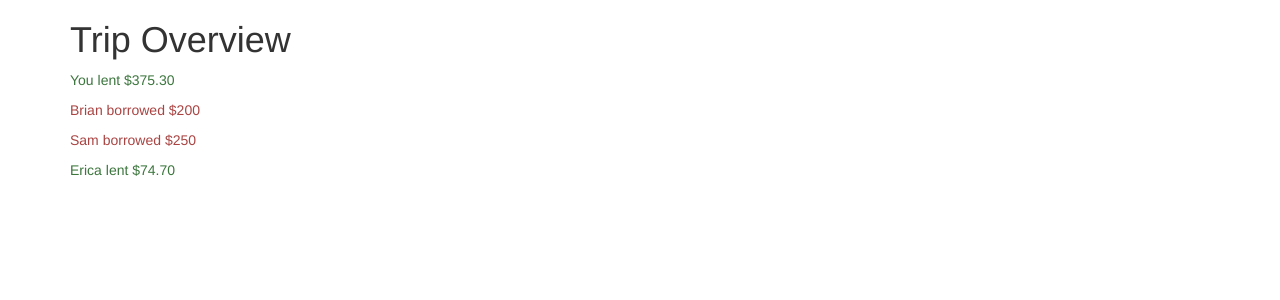
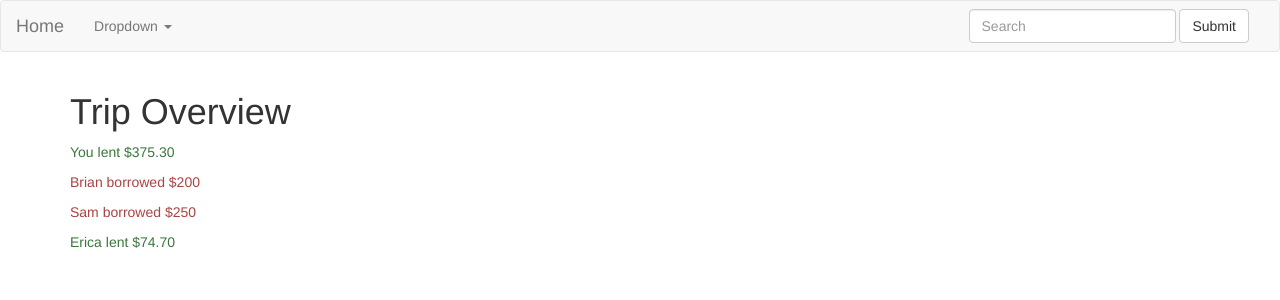
Before and after one commit to darwish/cashmoney, a PHP site: page /trip-overview.php in a window 1280 px wide. Shown: the top 300 px of the page. Run offline with PHP 8.4, Linux system fonts and the light colour scheme; some libraries are stand-ins or nearby versions.

Commit message:
PANELSgit add header.php and a menu

```diff
--- a/header.php
+++ b/header.php
@@ -22,6 +22,54 @@
         <script>window.jQuery || document.write('<script src="js/vendor/jquery-1.11.3.min.js"><\/script>')</script>
     </head>
     <body>
+
+	<nav class="navbar navbar-default">
+  <div class="container-fluid">
+    <!-- Brand and toggle get grouped for better mobile display -->
+    <div class="navbar-header">
+      <button type="button" class="navbar-toggle collapsed" data-toggle="collapse" data-target="#bs-example-navbar-collapse-1" aria-expanded="false">
+        <span class="sr-only">Toggle navigation</span>
+        <span class="icon-bar"></span>
+        <span class="icon-bar"></span>
+        <span class="icon-bar"></span>
+      </button>
+      <a class="navbar-brand" href="your-trips.php">Home</a>
+    </div>
+
+	<?php
+	$tripID = isset($_GET['tripID']) ? $_GET['tripID'] : null;
+	//$trip = $data->getTripByID($tripID);
+	?>
+
+
+
+    <!-- Collect the nav links, forms, and other content for toggling -->
+    <div class="collapse navbar-collapse" id="bs-example-navbar-collapse-1">
+	<ul class="nav navbar-nav">
+	<li class="dropdown">
+          <a href="#" class="dropdown-toggle" data-toggle="dropdown" role="button" aria-haspopup="true" aria-expanded="false">Dropdown <span class="caret"></span></a>
+          <ul class="dropdown-menu">
+            <li><a href="#">Action</a></li>
+            <li><a href="#">Another action</a></li>
+            <li><a href="#">Something else here</a></li>
+            <li role="separator" class="divider"></li>
+            <li><a href="#">Separated link</a></li>
+            <li role="separator" class="divider"></li>
+            <li><a href="#">One more separated link</a></li>
+          </ul>
+       </li>
+	</ul>
+
+      <form class="navbar-form navbar-right" role="search">
+        <div class="form-group">
+          <input type="text" class="form-control" placeholder="Search">
+        </div>
+        <button type="submit" class="btn btn-default">Submit</button>
+      </form>
+    </div><!-- /.navbar-collapse -->
+  </div><!-- /.container-fluid -->
+</nav>
+
         <!--[if lt IE 8]>
             <p class="browserupgrade">You are using an <strong>outdated</strong> browser. Please <a href="http://browsehappy.com/">upgrade your browser</a> to improve your experience.</p>
         <![endif]-->
--- a/new-expenses.php
+++ b/new-expenses.php
@@ -6,7 +6,9 @@
 
 <?= '<script type="handlerbars-template" id="expense-template">' ?>
 	<div class="col-sm-8">
-		<h1>New Expenses</h1>
+	<div class="panel panel-default">
+		<div class="panel-heading"><h1>New Expenses</h1></div>
+		<div class="panel-body">
 		<p>You have {{expenseCount}} new {{expenseInflected}} to file.</p>
 
 		<table class="table table-striped table-hover expenses">
@@ -37,6 +39,8 @@
 				<tr class="share hidden"></tr>
 			{{/each}}
 		</table>
+		</div>
+		</div>
 	</div>
 <?= '</script>' ?>
 
```
Also changed, not shown: data/db.txt (+1 -1 lines).
